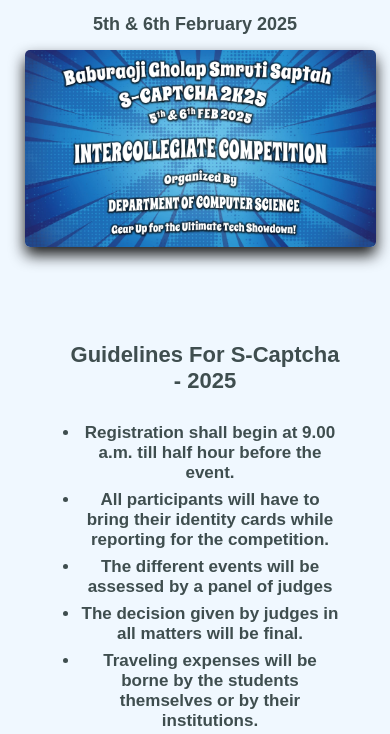
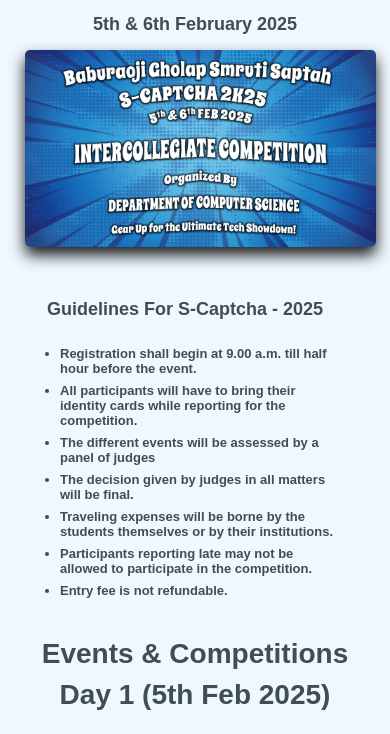
Before and after one commit to BgCollege/S-Captcha2025, a plain HTML site: page index.html in a window 390 px wide. Shown: the part 366-1100 px from the top of the page. Drawn offline with Linux system fonts and the light colour scheme; files whose address does not match are found by name; a web font is replaced by a local one.

Commit message:
Update resp.css

```diff
--- a/resp.css
+++ b/resp.css
@@ -35,6 +35,21 @@
         width: 80px;
         height: auto;
     }
+    .guide{
+    margin-top: -40px;
+}
+
+.guide li{
+    font-size: small;
+    text-align: left;
+    margin-left: -20px;
+}
+
+.guide h1{
+    font-size: large;
+    text-align: left;
+    margin-left: -10px;
+}
     .home img {
         margin-left: 10px;
         width: 90%;
```
